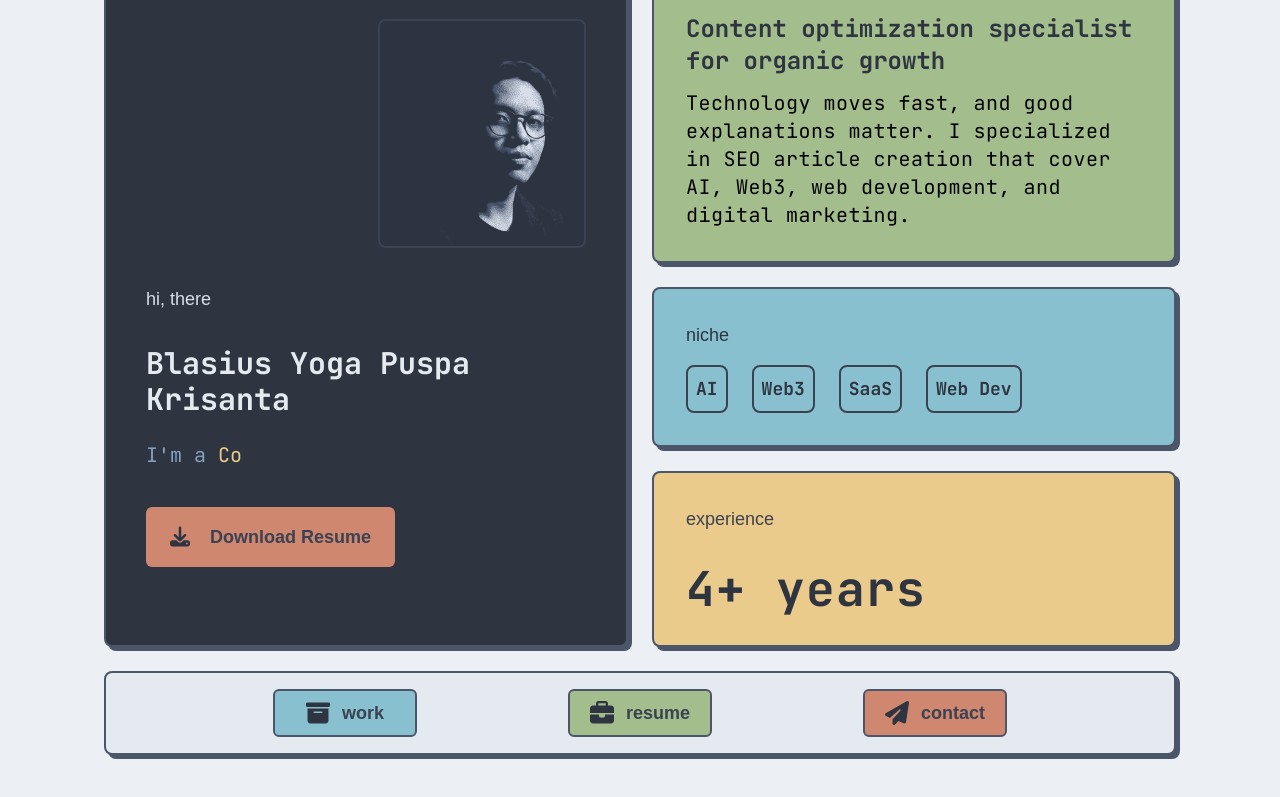
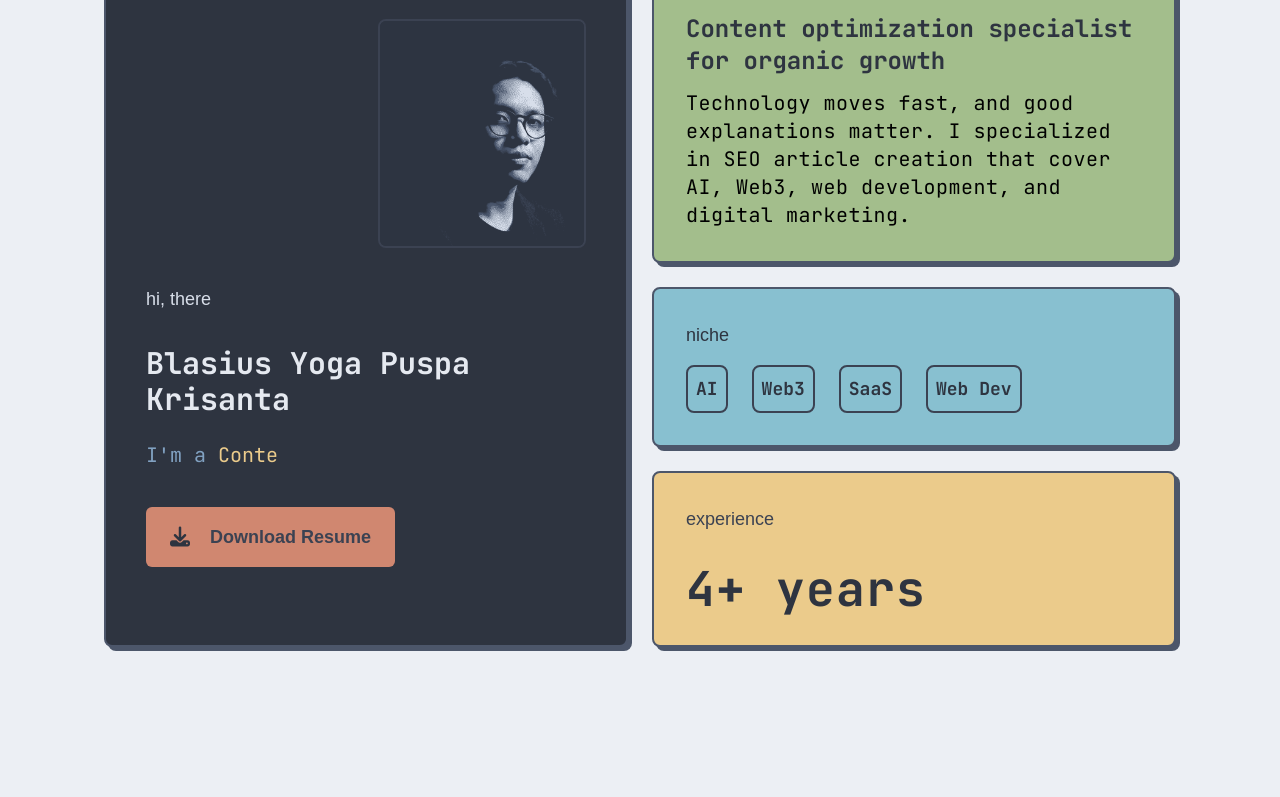
Before and after one commit to yogskr/seo-writing-portfolio, a React (Vite) app: page / in a window 1280 px wide. Shown: the part 209-1006 px from the top of the page. After the commit the page ends 920 px from the top, so only its background shows below. Built offline with nearby package versions, Linux system fonts and the light colour scheme; a web font is replaced by a local one.

Commit message:
Hide mobile navigation bar when in the desktop view

```diff
--- a/src/components/navigation/NavBar.jsx
+++ b/src/components/navigation/NavBar.jsx
@@ -20,8 +20,8 @@ export function NavBar({ showNavBar, currentPath }) {
     <nav
       className={
         showNavBar
-          ? "bg-pollar-night-nord0 col-span-10 text-snow-storm-nord5 sticky bottom-0 z-50 p-2"
-          : "text-pollar-night-nord0 col-span-10 row-span-2 p-4 bg-snow-storm-nord5 border-2 border-solid border-pollar-night-nord3 rounded-lg shadow-small"
+          ? "bg-pollar-night-nord0 col-span-10 text-snow-storm-nord5 sticky bottom-0 z-50 p-2 lg:hidden"
+          : "text-pollar-night-nord0 col-span-10 row-span-2 p-4 bg-snow-storm-nord5 border-2 border-solid border-pollar-night-nord3 rounded-lg shadow-small lg:hidden"
       }
     >
       <ul
```
